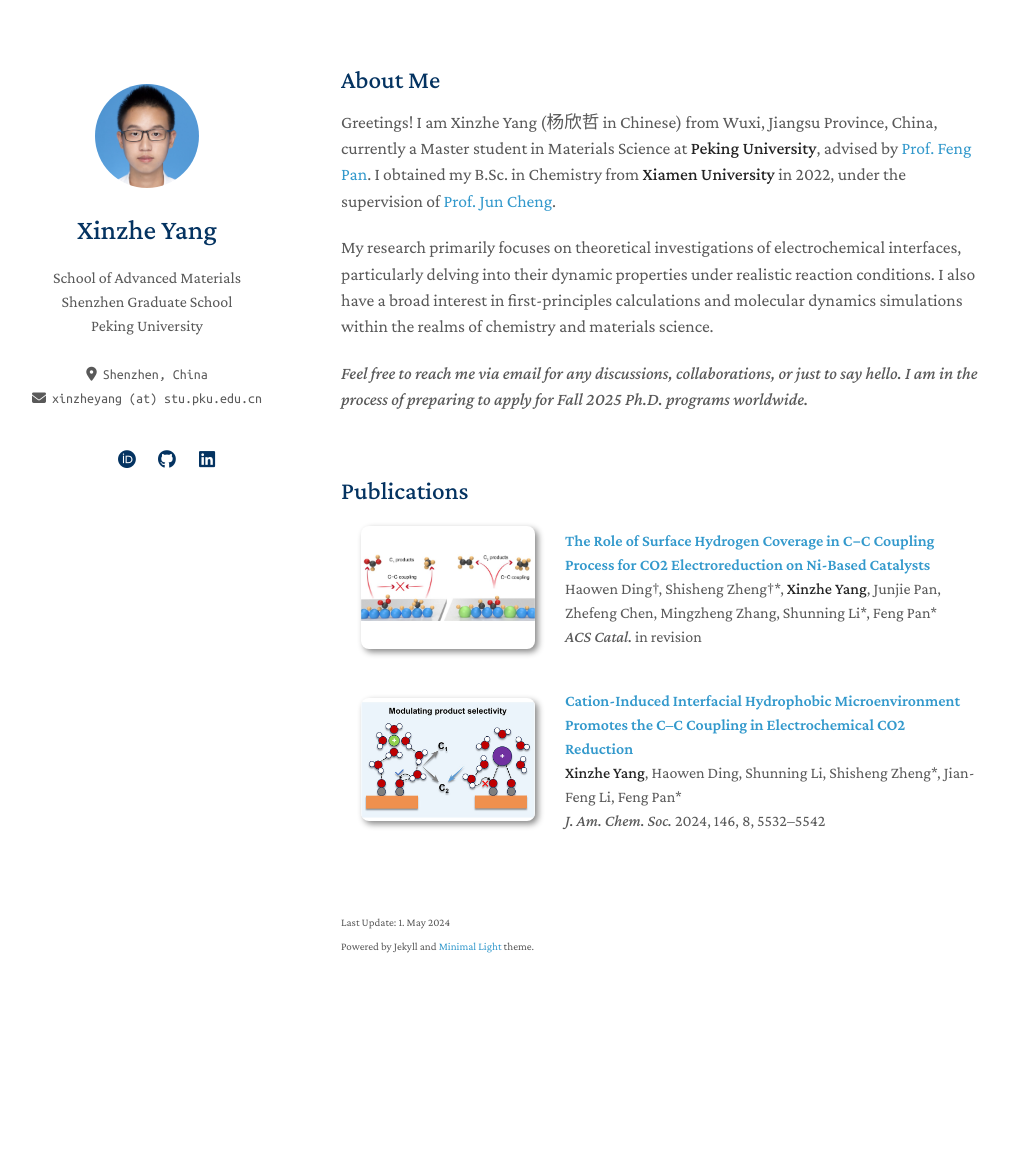
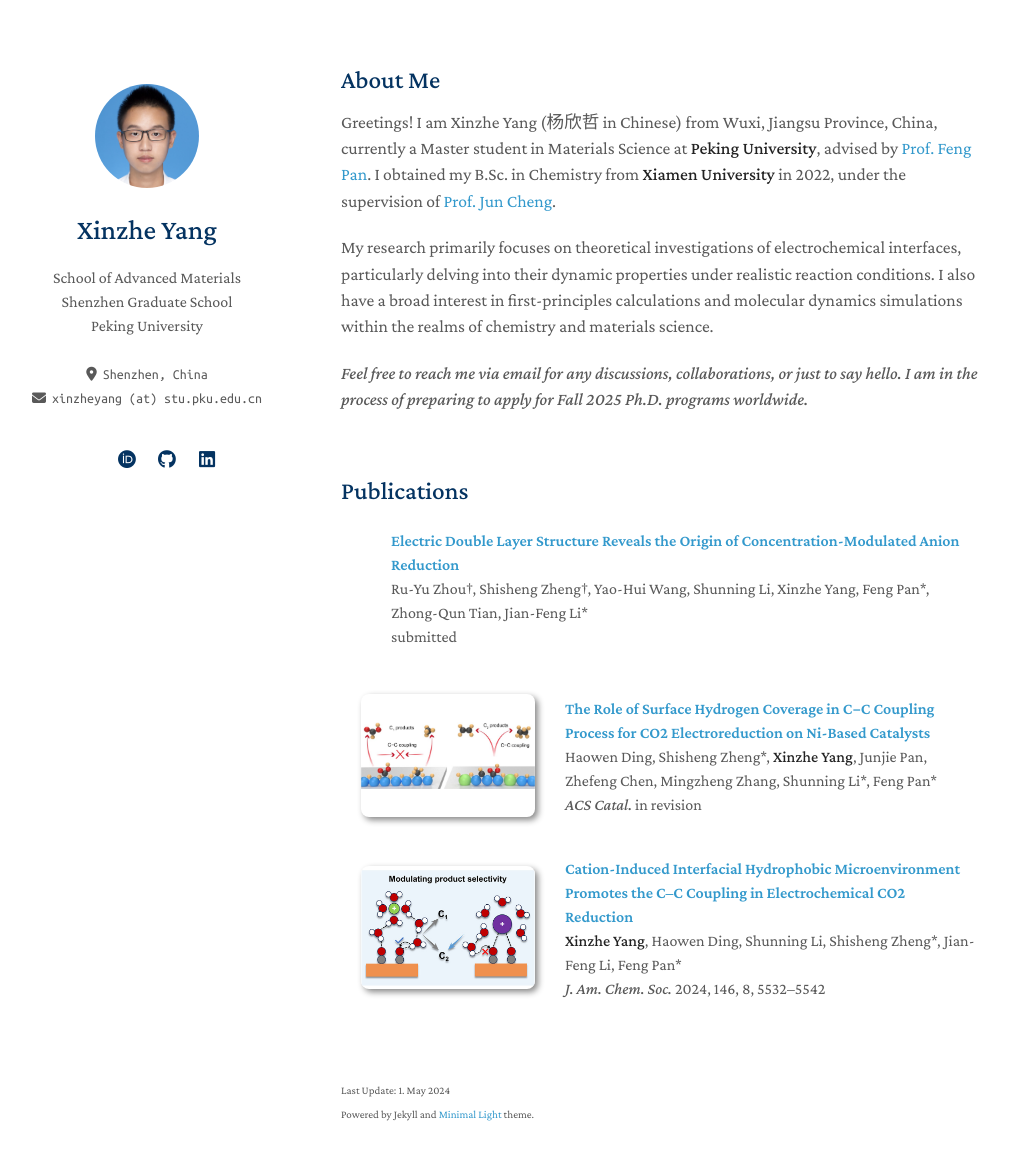
Before and after one commit to xzyang99/xzyang99.github.io, a Jekyll site: the page built from index.md, in a window 1280 px wide and 1195 px high. Shown: the top 1160 px of the window, without its empty margins (129-1138 px from the left). Built offline with Jekyll 4.4.1, drawn with Linux system fonts in a browser that asks for light colours; a style sheet for code colours, icons or effects is not loaded; our own code applies the rules of GitHub Pages for plain Markdown files.

Commit message:
Update publications.yml

```diff
--- a/_data/publications.yml
+++ b/_data/publications.yml
@@ -1,7 +1,13 @@
 main:
 
+  - title: Electric Double Layer Structure Reveals the Origin of Concentration-Modulated Anion Reduction
+    authors: Ru-Yu Zhou†, Shisheng Zheng†, Yao-Hui Wang, Shunning Li, Xinzhe Yang, Feng Pan*, Zhong-Qun Tian, Jian-Feng Li*
+    conference: submitted
+    web: \#
+    # image: ./assets/img/niga.jpg
+
   - title: The Role of Surface Hydrogen Coverage in C−C Coupling Process for CO2 Electroreduction on Ni-Based Catalysts
-    authors: Haowen Ding†, Shisheng Zheng†*, <strong>Xinzhe Yang</strong>, Junjie Pan, Zhefeng Chen, Mingzheng Zhang, Shunning Li*, Feng Pan*
+    authors: Haowen Ding, Shisheng Zheng*, <strong>Xinzhe Yang</strong>, Junjie Pan, Zhefeng Chen, Mingzheng Zhang, Shunning Li*, Feng Pan*
     conference: <em>ACS Catal.</em> in revision
     web: \#
     image: ./assets/img/niga.jpg
```
